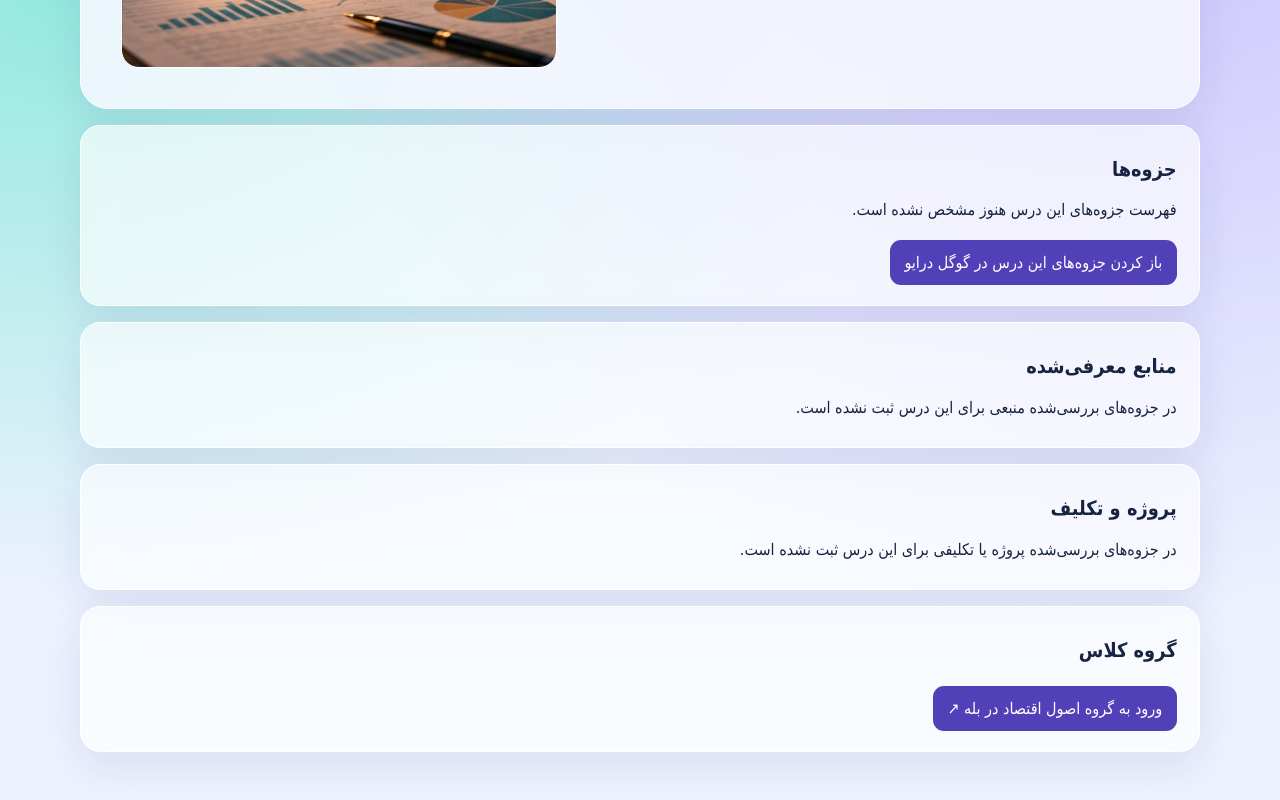
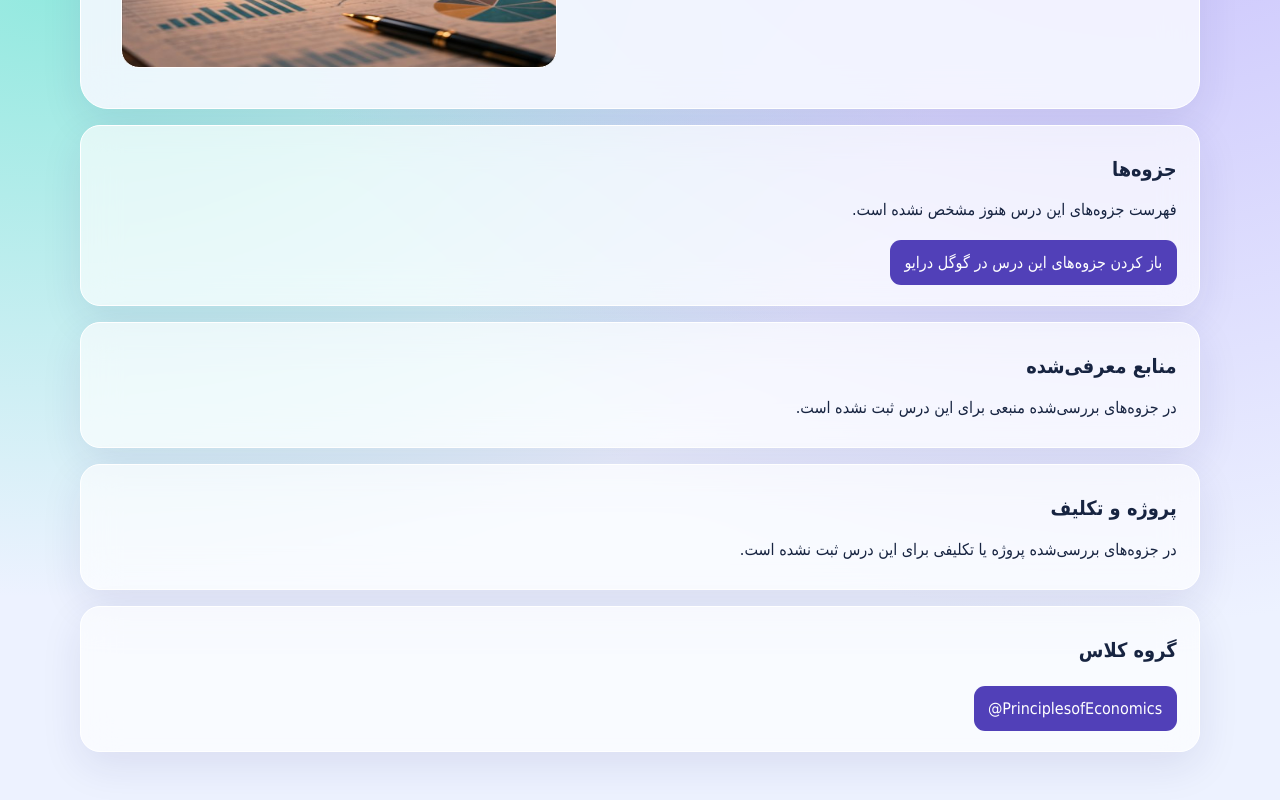
Before and after one commit to rezabarzakhi/course-pages, a plain HTML site: page economics.html in a window 1280 px wide. Shown: the part 436-1236 px from the top of the page. Drawn offline with Linux system fonts and the light colour scheme; a small style sheet from the web is missing.

Commit message:
Show Bale handle on economics group button

```diff
--- a/economics.html
+++ b/economics.html
@@ -1 +1 @@
-<!doctype html><html lang="fa" dir="rtl"><meta charset="utf-8"><meta name="viewport" content="width=device-width, initial-scale=1"><title>اصول اقتصاد | جزوه‌های دانشگاه</title><link rel="stylesheet" href="style.css?v=3"><script src="theme.js"></script><body><header><a href="index.html">جزوه‌های دانشگاه</a><a href="https://t.me/khu_mba_it_405">گروه MBA فناوری اطلاعات در تلگرام ↗</a><button class="theme-toggle" type="button" aria-pressed="false" hidden><span aria-hidden="true">◐</span> حالت تاریک</button></header><main><nav aria-label="مسیر صفحه"><a class="back-link" href="index.html"><span aria-hidden="true">→</span> همهٔ درس‌ها</a></nav><div class="hero economics"><div><h1>اصول اقتصاد</h1><p class="program">مدیریت کسب‌وکار، گرایش سیستم‌های اطلاعاتی و فناوری اطلاعات · دانشگاه خوارزمی</p></div></div><section><h2>جزوه‌ها</h2><p>فهرست جزوه‌های این درس هنوز مشخص نشده است.</p><a class="button" href="https://drive.google.com/drive/folders/1BG9qdGqBb_90y72nMklEy_xJCkKvdCo_">باز کردن جزوه‌های این درس در گوگل درایو</a></section><section><h2>منابع معرفی‌شده</h2><p>در جزوه‌های بررسی‌شده منبعی برای این درس ثبت نشده است.</p></section><section><h2>پروژه و تکلیف</h2><p>در جزوه‌های بررسی‌شده پروژه یا تکلیفی برای این درس ثبت نشده است.</p></section><section><h2>گروه کلاس</h2><a class="button" href="https://ble.ir/PrinciplesofEconomics">ورود به گروه اصول اقتصاد در بله ↗</a></section></main></body></html>
+<!doctype html><html lang="fa" dir="rtl"><meta charset="utf-8"><meta name="viewport" content="width=device-width, initial-scale=1"><title>اصول اقتصاد | جزوه‌های دانشگاه</title><link rel="stylesheet" href="style.css?v=3"><script src="theme.js"></script><body><header><a href="index.html">جزوه‌های دانشگاه</a><a href="https://t.me/khu_mba_it_405">گروه MBA فناوری اطلاعات در تلگرام ↗</a><button class="theme-toggle" type="button" aria-pressed="false" hidden><span aria-hidden="true">◐</span> حالت تاریک</button></header><main><nav aria-label="مسیر صفحه"><a class="back-link" href="index.html"><span aria-hidden="true">→</span> همهٔ درس‌ها</a></nav><div class="hero economics"><div><h1>اصول اقتصاد</h1><p class="program">مدیریت کسب‌وکار، گرایش سیستم‌های اطلاعاتی و فناوری اطلاعات · دانشگاه خوارزمی</p></div></div><section><h2>جزوه‌ها</h2><p>فهرست جزوه‌های این درس هنوز مشخص نشده است.</p><a class="button" href="https://drive.google.com/drive/folders/1BG9qdGqBb_90y72nMklEy_xJCkKvdCo_">باز کردن جزوه‌های این درس در گوگل درایو</a></section><section><h2>منابع معرفی‌شده</h2><p>در جزوه‌های بررسی‌شده منبعی برای این درس ثبت نشده است.</p></section><section><h2>پروژه و تکلیف</h2><p>در جزوه‌های بررسی‌شده پروژه یا تکلیفی برای این درس ثبت نشده است.</p></section><section><h2>گروه کلاس</h2><a class="button" href="https://ble.ir/PrinciplesofEconomics"><bdi dir="ltr">@PrinciplesofEconomics</bdi></a></section></main></body></html>
```
